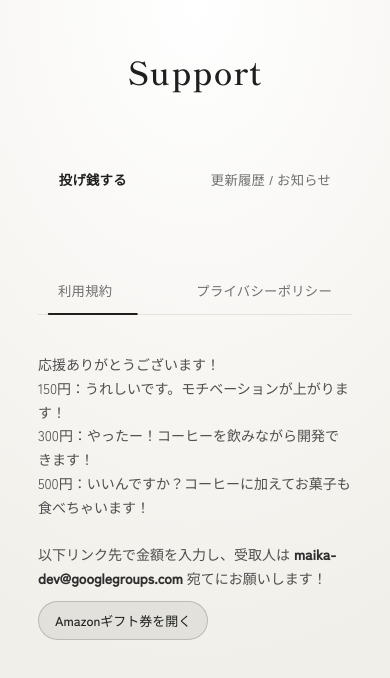
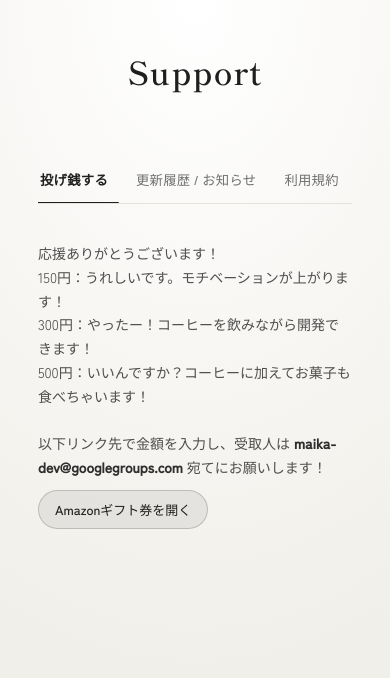
Before and after one commit to maika-dev0705/birthday-symbol-finder, a Next.js app: page /support in a window 390 px wide. Shown: the top 678 px of the page. Built offline with nearby package versions, Linux system fonts and the light colour scheme.

Commit message:
Update content

```diff
--- a/app/globals.css
+++ b/app/globals.css
@@ -969,6 +969,23 @@
     padding: 48px 16px 90px;
   }
 
+  .support-tabs {
+    flex-wrap: nowrap;
+    gap: 24px;
+    justify-content: flex-start;
+    overflow-x: auto;
+    -webkit-overflow-scrolling: touch;
+    scrollbar-width: none;
+  }
+
+  .support-tabs::-webkit-scrollbar {
+    display: none;
+  }
+
+  .support-tabs .tab {
+    white-space: nowrap;
+  }
+
   .form-body {
     max-width: 100%;
   }
--- a/app/support/page.js
+++ b/app/support/page.js
@@ -177,7 +177,8 @@
       const activeRect = active.getBoundingClientRect();
       const extra = 18;
       const width = activeRect.width + extra;
-      const left = activeRect.left - containerRect.left - extra / 2;
+      const left =
+        activeRect.left - containerRect.left - extra / 2 + container.scrollLeft;
       setIndicatorStyle({
         width: `${width}px`,
         transform: `translateX(${left}px)`,
@@ -186,9 +187,13 @@
     };
 
     const raf = requestAnimationFrame(updateIndicator);
+    tabsRef.current?.addEventListener("scroll", updateIndicator, {
+      passive: true,
+    });
     window.addEventListener("resize", updateIndicator);
     return () => {
       cancelAnimationFrame(raf);
+      tabsRef.current?.removeEventListener("scroll", updateIndicator);
       window.removeEventListener("resize", updateIndicator);
     };
   }, [activeTab, isReady]);
```
Also changed, not shown: 1 other file (tests, documents, lock files or other folders).
